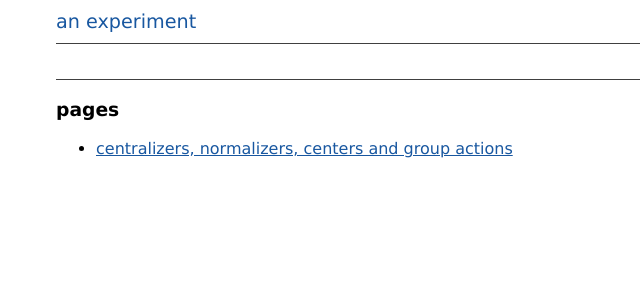
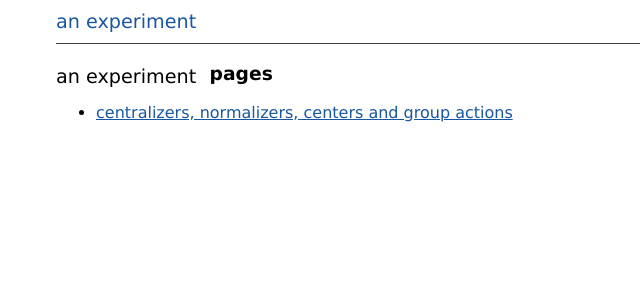
Before and after one commit to fred6/fred6.github.com, a Jekyll site: the page built from index.html, in a window 1280 px wide. Shown: the top 300 px of the page, without its empty margins (0-640 px from the left). Built offline with Jekyll 4.4.1, drawn with Linux system fonts in a browser that asks for light colours.

Commit message:
initial commit

```diff
--- a/_layouts/default.html
+++ b/_layouts/default.html
@@ -2,7 +2,7 @@
 <html>
   <head>
     <meta charset="utf-8" />
-    <title>muzz project &mdash; {{ page.title }}</title>
+    <title>an experiment &mdash; {{ page.title }}</title>
     <script type="text/x-mathjax-config">
       MathJax.Hub.Config({
           jax: ["input/TeX", "output/HTML-CSS"],
@@ -30,7 +30,7 @@
 
       <section>
       <header>
-      <h1>{{ title }}</h1>
+      <h1>{{ page.title }}</h1>
       </header>
       <article>
       {{ content }}
--- a/css/screen.css
+++ b/css/screen.css
@@ -16,7 +16,7 @@
     margin: 0 auto auto 3em;
 }
 
-header {
+#site > header {
     width: 100%;
     height: 2.2em;
     border-bottom: 1px solid #404040;
--- a/index.html
+++ b/index.html
@@ -1,6 +1,6 @@
 ---
 layout: default
-title: music and math and things
+title: an experiment
 ---
 <h1>pages</h1>
 
```
